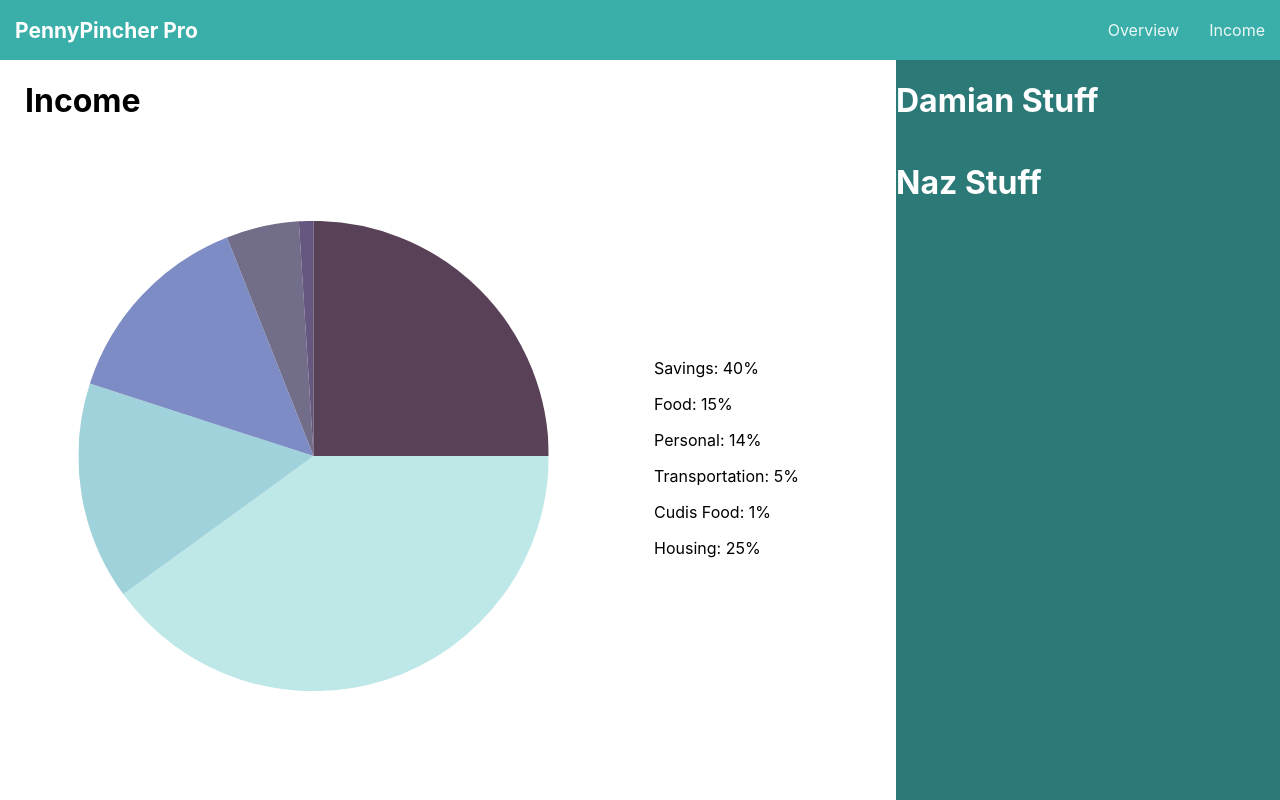
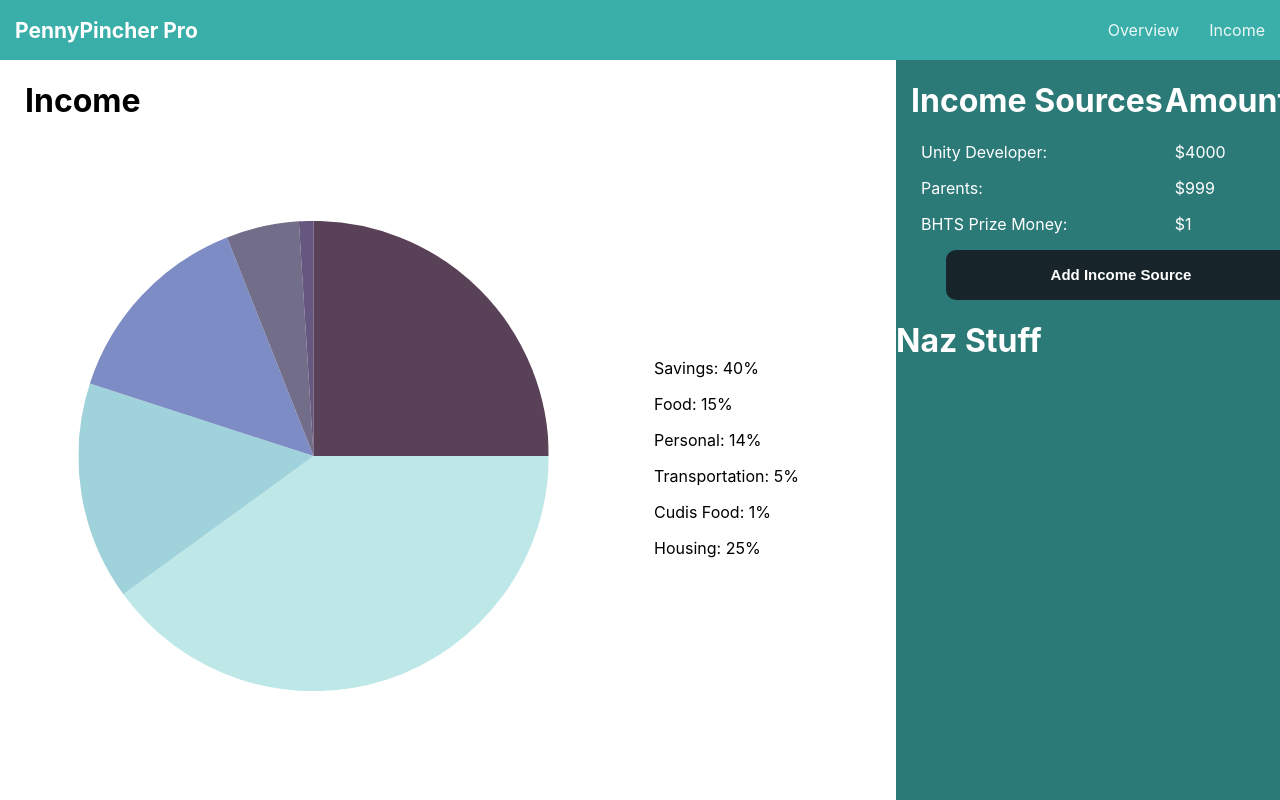
Before and after one commit to naimad-adrec/P-P-P, a React (Create React App) app in the folder p-p-p/: page /income in a window 1280 px wide. Shown: the top 800 px of the page. Built offline with nearby package versions, Linux system fonts and the light colour scheme.

Commit message:
Added income changes

```diff
--- a/p-p-p/package.json
+++ b/p-p-p/package.json
@@ -7,6 +7,7 @@
     "@testing-library/react": "^13.4.0",
     "@testing-library/user-event": "^13.5.0",
     "d3-ease": "^3.0.1",
+    "mdb-react-ui-kit": "^6.0.0",
     "react": "^18.2.0",
     "react-circular-progressbar": "^2.1.0",
     "react-dom": "^18.2.0",
--- a/p-p-p/src/components/income.css
+++ b/p-p-p/src/components/income.css
@@ -21,6 +21,7 @@
   .columnright {
     float: right;
     width: 30%;
+    justify-content: space-evenly;
   }
 
   .columnleftleft {
@@ -60,6 +61,25 @@
     color: #fff;
   }
 
+  .bannerAmountText {
+    justify-content: space-evenly;
+    transform: translateX(10px);
+  }
+
+  .bannerIncomeText {
+    justify-content: space-evenly;
+    transform: translateX(25px);
+  }
+
+  .bannerIncomeTitle {
+    justify-content: space-evenly;
+    transform: translateX(15px);
+  }
+
+  .bannerAmountTitle {
+    justify-content: space-evenly;
+  }
+
   .title {
     justify-self: flex-start;
 
@@ -68,3 +88,15 @@
   .content {
     justify-self: flex-start;
   }
+
+  .square-md {
+    width: 350px !important;
+    max-width: 100% !important;
+    max-height: 100% !important;
+    height: 50px !important;
+    text-align: center;
+    padding: 0px;
+    font-size: 15px;
+    background-color: #17252A;
+    transform: translateX(50px);
+  }
--- a/p-p-p/src/components/income.js
+++ b/p-p-p/src/components/income.js
@@ -1,7 +1,7 @@
 import React from 'react'
 import { PieChart } from 'react-minimal-pie-chart';
 import './income.css'
-import Banner from './banner'
+import { MDBBtn } from "mdb-react-ui-kit";
 
 const income = () => {
   return (
@@ -38,7 +38,25 @@ const income = () => {
                     <div className='columnright'>
                     <div className='banner'>
                         <div className='rows'>
-                            <h1>Damian Stuff</h1>
+                            <div className='rows'>
+                                <div className='columnleft'>
+                                    <div>
+                                        <h1 className='bannerIncomeTitle'>Income Sources</h1>
+                                    </div>
+                                    <div className='rows'><p className='bannerIncomeText'>Unity Developer:</p></div>
+                                    <div className='rows'><p className='bannerIncomeText'>Parents:</p></div>
+                                    <div className='rows'><p className='bannerIncomeText'>BHTS Prize Money:</p></div>
+                                </div>
+                                <div className='columnright'>
+                                    <h1 className='bannerAmountTitle'>Amount</h1>
+                                    <div className='rows'><p className='bannerAmountText'>$4000</p> </div>
+                                    <div className='rows'><p className='bannerAmountText'>$999</p></div>
+                                    <div className='rows'><p className='bannerAmountText'>$1</p></div>
+                                </div>
+                            </div>
+                            <div className='rows'>
+                                <MDBBtn className="square-md">Add Income Source</MDBBtn>
+                            </div>
                         </div>
                         <div className='rows'>
                             <h1>Naz Stuff</h1>
```
Also changed, not shown: 1 other file (tests, documents, lock files or other folders).
